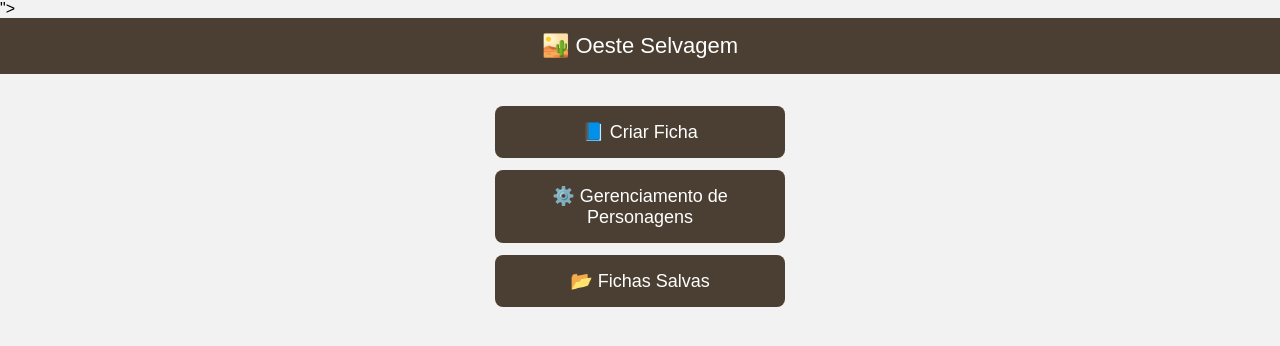
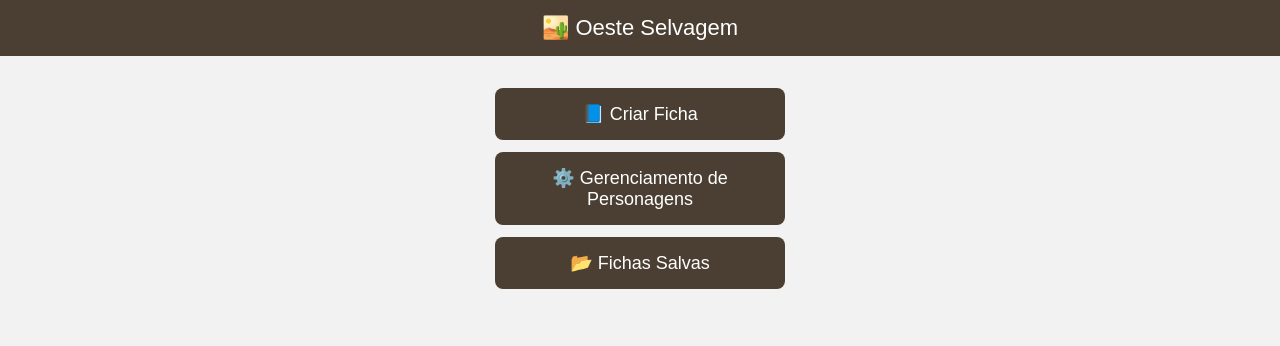
Before and after one commit to garodtt/rpg, a plain HTML site: page index.html in a window 1280 px wide. Drawn offline with nearby package versions, Linux system fonts and the light colour scheme.

Commit message:
Fix HTML structure and script inclusion

```diff
--- a/index.html
+++ b/index.html
@@ -7,8 +7,8 @@
 <link rel="stylesheet" href="style.css">
 
 <!-- Supabase SDK -->
-<script src="<script src="https://cdn.jsdelivr.net/npm/@supabase/supabase-js@2/dist/umd/supabase.js"></script>
-"></script>
+<script src="https://cdn.jsdelivr.net/npm/@supabase/supabase-js@2/dist/umd/supabase.js"></script>
+
 
 <!-- Seu script -->
 <script defer src="script.js"></script>
```
